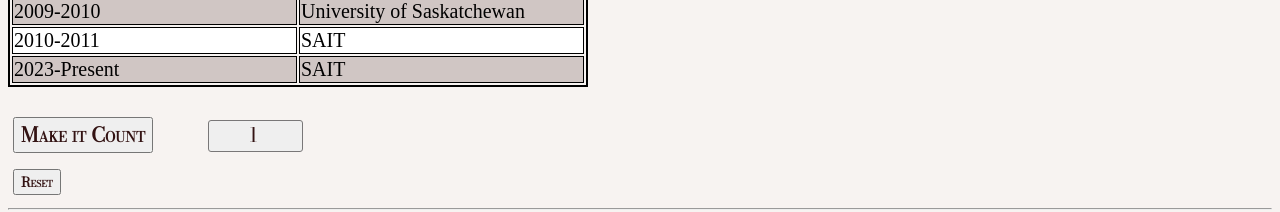
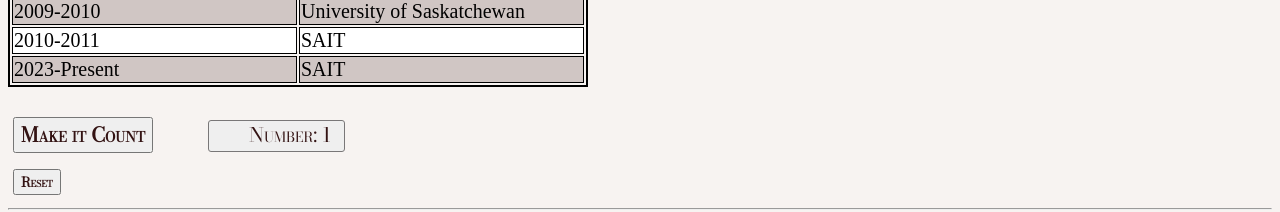
Before and after one commit to DNCsait/portfolio, a plain HTML site: page index.html in a window 1280 px wide. Shown: the part 1400-1612 px from the top of the page. Drawn offline with nearby package versions, Linux system fonts and the light colour scheme; a web font is replaced by a local one.

Commit message:
Added "Number"

```diff
--- a/index.html
+++ b/index.html
@@ -104,7 +104,7 @@
     <br>
 
     <button  id="btn-counter" onclick="increment()">Make it Count</button>
-    <p id="txt-counter">1</p>
+    <p id="txt-counter">Number: 1</p>
     <button id="reset" onclick="reset()">Reset</button>
 
 
--- a/style.css
+++ b/style.css
@@ -399,7 +399,7 @@ mouseover button and my incrementing button*/
   padding-bottom: 3px;
   border: solid;
   border-color: #797778;
-  width: 40px;
+  width: fit-content;
   border-radius: 3px;
   border-width: 1px;
   background-color: #efefef
```
